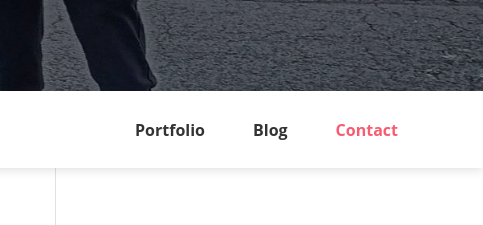
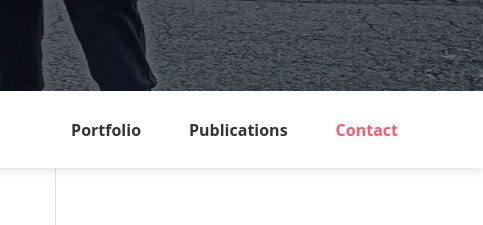
Before and after one commit to skmidhun09/skmidhun09.github.io, a website: page docs/index.html in a window 1280 px wide. Shown: the part 549-774 px from the top of the page, 797-1280 px from the left. Drawn offline with Linux system fonts and the light colour scheme; some packages are replaced by stand-ins of ours.

Commit message:
minor correction

```diff
--- a/docs/index.html
+++ b/docs/index.html
@@ -60,7 +60,7 @@
                         <a href="#portfolio" class="nav-link">Portfolio</a>
                     </li>
                     <li class="nav-item">
-                        <a href="#blog" class="nav-link">Blog</a>
+                        <a href="#blog" class="nav-link">Publications</a>
                     </li>
                     <li class="nav-item last-item">
                         <a href="#contact" class="nav-link">Contact</a>
```
